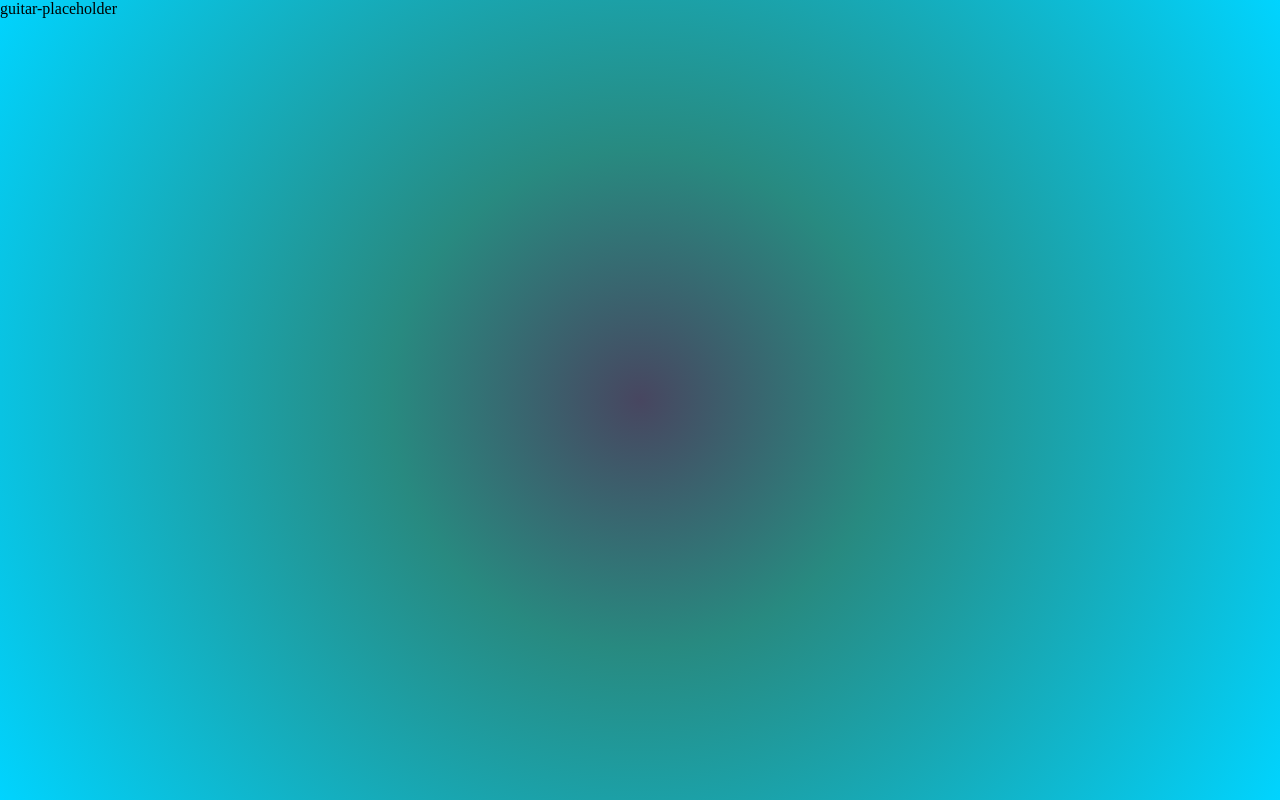
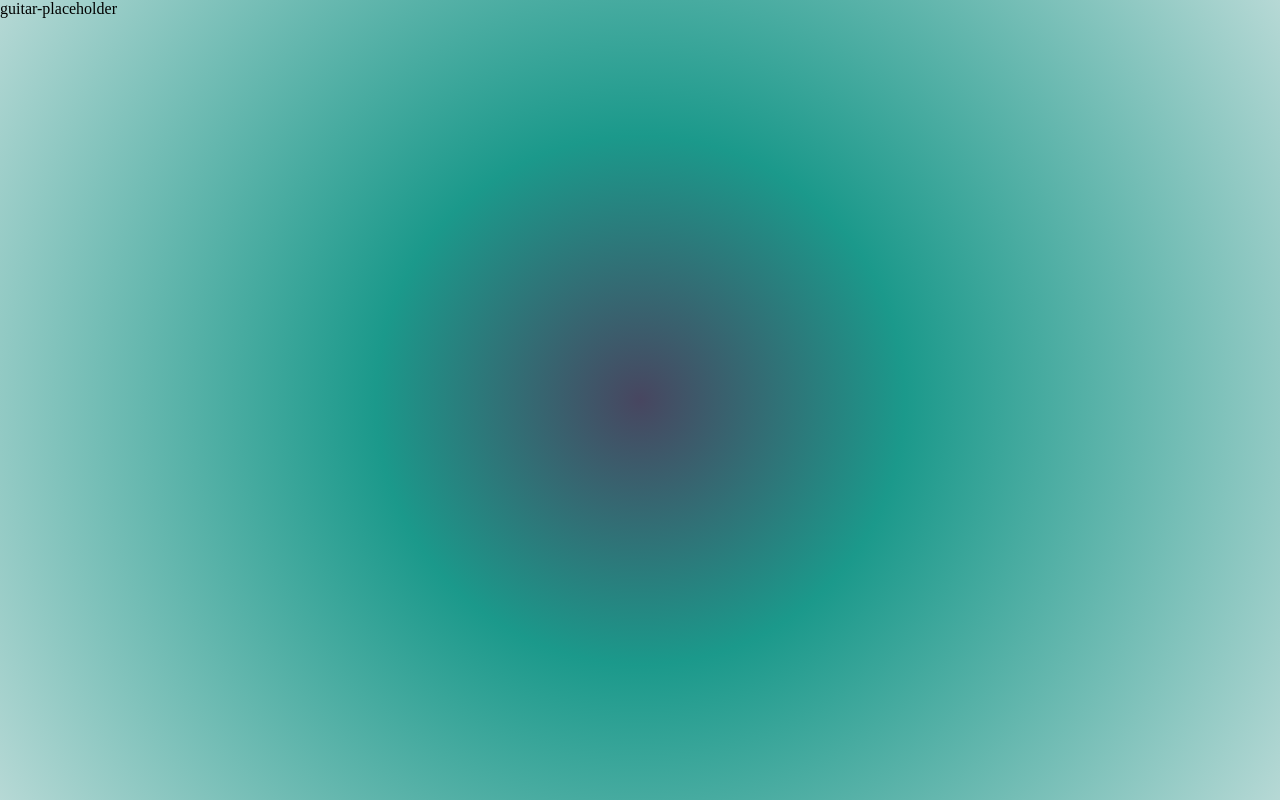
Before and after one commit to dellancelod/TuneHub, an Angular app in the folder tune-hub/: page / in a window 1280 px wide. Built offline with nearby package versions, Linux system fonts and the light colour scheme.

Commit message:
Update background color

```diff
--- a/tune-hub/src/app/tuning/tuning.component.scss
+++ b/tune-hub/src/app/tuning/tuning.component.scss
@@ -1,5 +1,4 @@
 .tuning-container{
     width: 100vw;
     height: 100vh;
-    background: radial-gradient(circle, rgba(2,0,36,0.7260037804184174) 0%, rgba(9,121,110,0.8744631641719187) 33%, rgba(0,212,255,1) 100%);;
-}
+    background: radial-gradient(circle, rgba(2,0,36,0.7260037804184174) 0%, rgba(27,153,139,1) 35%, rgba(20,131,120,0.30863683363970584) 100%);}
```
